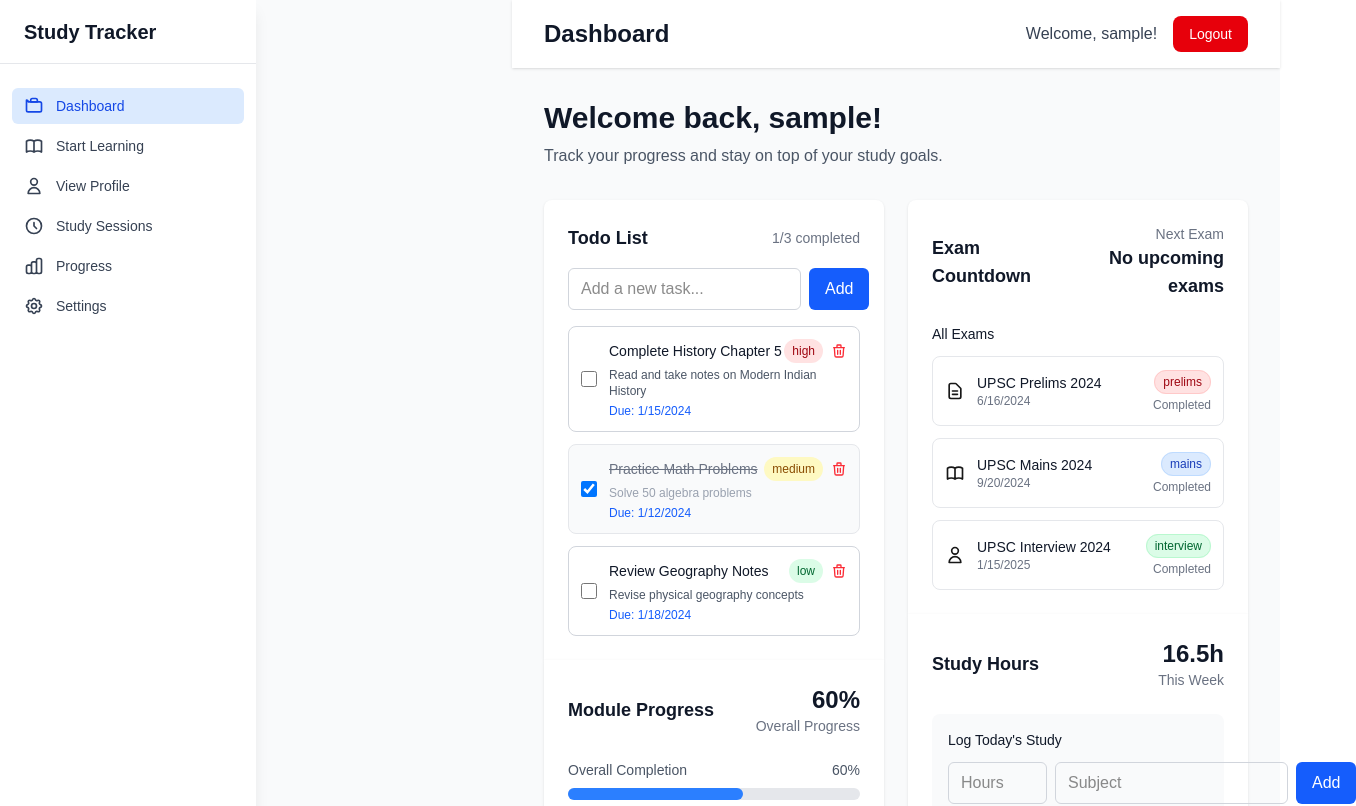
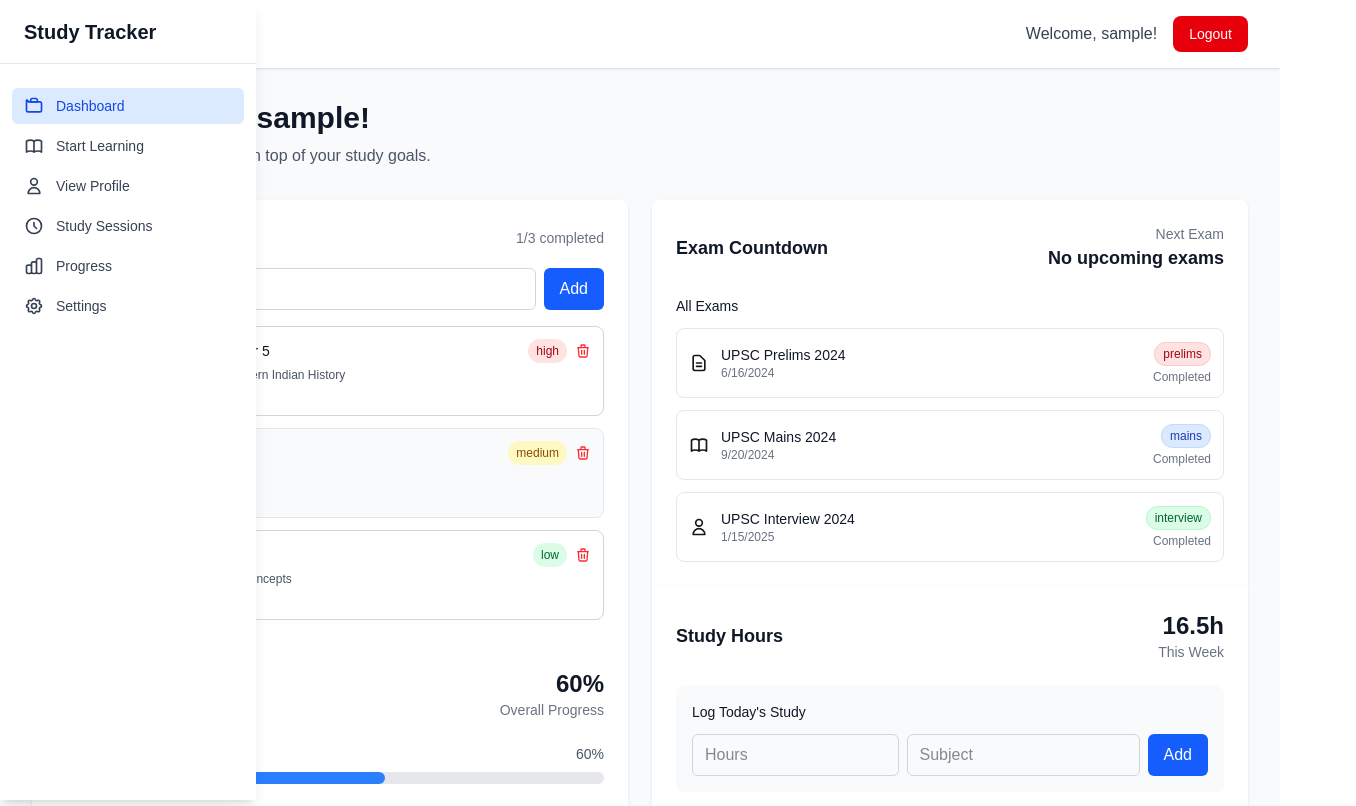
Before and after one commit to chemarish30-afk/study-tracker, a Next.js app in the folder web/: page /dashboard in a window 1280 px wide. Shown: the top 806 px of the page, 1356 px wide, since content can reach past the window. Built offline with nearby package versions, Linux system fonts and the light colour scheme; sample sign-in values are in the browser's storage.

Commit message:
feat: make sidebar overlay with auto-collapse and hover functionality

```diff
--- a/web/src/app/dashboard/page.tsx
+++ b/web/src/app/dashboard/page.tsx
@@ -59,15 +59,15 @@ export default function DashboardPage() {
   }
 
   return (
-    <div className="min-h-screen bg-gray-50 flex">
+    <div className="min-h-screen bg-gray-50">
       {/* Sidebar */}
       <Sidebar isOpen={sidebarOpen} onClose={() => setSidebarOpen(false)} />
 
       {/* Main content */}
-      <div className="flex-1 flex flex-col lg:ml-64">
+      <div className="flex-1 flex flex-col">
         {/* Header */}
         <header className="bg-white shadow">
-          <div className="px-4 sm:px-6 lg:px-8">
+          <div className="px-4 sm:px-6 lg:px-8 w-full">
             <div className="flex justify-between items-center py-4">
               <div className="flex items-center">
                 <button
@@ -95,7 +95,7 @@ export default function DashboardPage() {
 
         {/* Dashboard Content */}
         <main className="flex-1 p-4 sm:p-6 lg:p-8">
-          <div className="max-w-7xl mx-auto">
+          <div className="w-full">
             {/* Welcome Section */}
             <div className="mb-8">
               <h2 className="text-3xl font-bold text-gray-900 mb-2">
--- a/web/src/components/layout/Sidebar.tsx
+++ b/web/src/components/layout/Sidebar.tsx
@@ -2,6 +2,7 @@
 
 import Link from 'next/link';
 import { usePathname } from 'next/navigation';
+import { useState, useEffect } from 'react';
 
 interface SidebarProps {
   isOpen: boolean;
@@ -10,6 +11,12 @@ interface SidebarProps {
 
 export default function Sidebar({ isOpen, onClose }: SidebarProps) {
   const pathname = usePathname();
+  const [isHovered, setIsHovered] = useState(false);
+
+  // Auto-collapse when page changes
+  useEffect(() => {
+    onClose();
+  }, [pathname, onClose]);
 
   const menuItems = [
     {
@@ -80,11 +87,20 @@ export default function Sidebar({ isOpen, onClose }: SidebarProps) {
         />
       )}
 
+      {/* Hover trigger area */}
+      <div
+        className="fixed inset-y-0 left-0 w-4 z-40 lg:block hidden"
+        onMouseEnter={() => setIsHovered(true)}
+        onMouseLeave={() => setIsHovered(false)}
+      />
+
       {/* Sidebar */}
       <div
-        className={`fixed inset-y-0 left-0 z-30 w-64 bg-white shadow-lg transform transition-transform duration-300 ease-in-out lg:translate-x-0 lg:static lg:inset-0 ${
-          isOpen ? 'translate-x-0' : '-translate-x-full'
+        className={`fixed inset-y-0 left-0 z-30 w-64 bg-white shadow-lg transform transition-transform duration-300 ease-in-out ${
+          isOpen || isHovered ? 'translate-x-0' : '-translate-x-full'
         }`}
+        onMouseEnter={() => setIsHovered(true)}
+        onMouseLeave={() => setIsHovered(false)}
       >
         <div className="flex items-center justify-between h-16 px-6 border-b border-gray-200">
           <h2 className="text-xl font-semibold text-gray-900">Study Tracker</h2>
```
